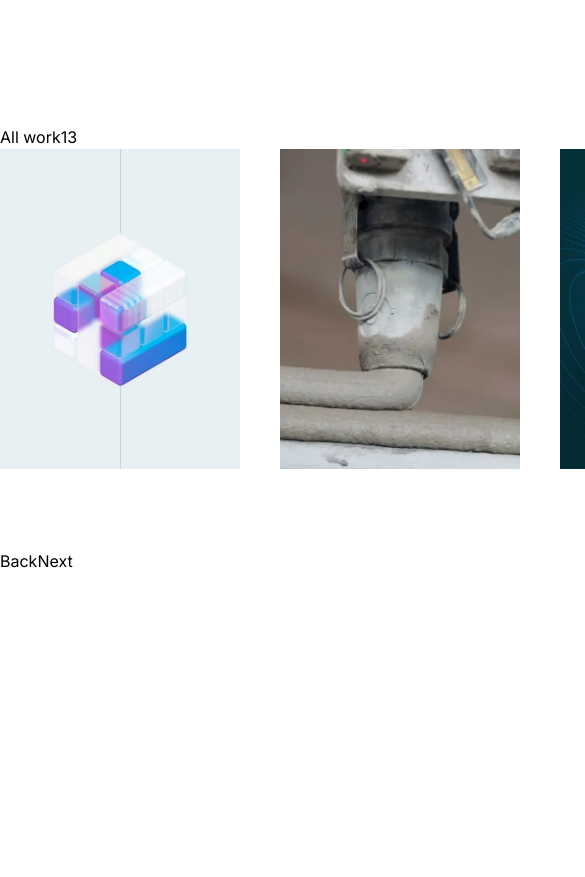
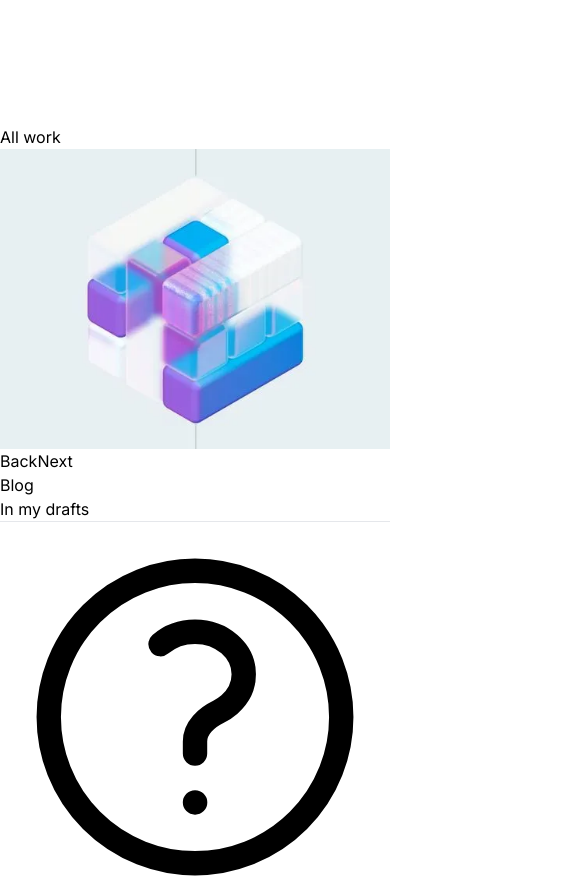
Before and after one commit to Mohammed3ohammed/Jose-Ocando, a Next.js app: page / in a window 390 px wide. Shown: the part 4440-5317 px from the top of the page, 585 px wide, since content can reach past the window. Built offline with nearby package versions, Linux system fonts and the light colour scheme.

Commit message:
Update the media in Blog & Work

```diff
--- a/src/Components/Blog.tsx
+++ b/src/Components/Blog.tsx
@@ -44,14 +44,14 @@ const Blog = () => {
         </div>
       </div>
 
-      <div className="flex flex-col items-center justify-center mt-10 lg:mt-0 lg:items-start lg:justify-center">
+      <div className="flex flex-col items-center justify-center mt-10  lg:mt-0 lg:items-start lg:justify-center">
         <h2 className="text-2xl lg:text-3xl xl:text-4xl text-center lg:text-left">24 things that make a great marketing website</h2>
-        <div className="text-xl lg:text-2xl mb-10  text-center lg:text-left">
-          <p className="mb-10 lg:mb-6 w-4/6 lg:w-full mx-auto lg:mx-0">
-            I started making websites in 2013. I’ve learned a lot. Most of those learnings came from doing the wrong thing. It’s the curse of any creative that as soon as a project is done, you realize all the ways you could have done things better.
+        <div className="text-xl lg:text-2xl mb-10  text-center lg:text-left ">
+          <p className="mb-10 lg:mb-6 w-4/6 lg:w-full mx-auto mt-4 lg:mx-0">
+            I started making websites in 2013. I have learned a lot. Most of those learnings came from doing the wrong thing. It’s the curse of any creative that as soon as a project is done, you realize all the ways you could have done things better.
           </p>
           <p className="w-4/6 lg:w-full mx-auto lg:mx-0">
-            I’ve (mostly) learned to be ok with that, to come to expect it, and to carry those learnings with me into the next project. Let me share some of those learnings with you.
+            I have (mostly) learned to be ok with that, to come to expect it, and to carry those learnings with me into the next project. Let me share some of those learnings with you.
           </p>
         </div>
         <div className="flex justify-center  lg:justify-start ">
--- a/src/Components/Work.tsx
+++ b/src/Components/Work.tsx
@@ -1,3 +1,4 @@
+
     "use client";
 import { Swiper, SwiperSlide } from 'swiper/react';
 import 'swiper/css';
@@ -7,7 +8,6 @@
 import { FreeMode, Pagination } from 'swiper/modules';
 import { useRef } from 'react';
 import Image from 'next/image';
-
 
 import img1 from "../../Image/Solid/solid1.webp";
 import img2 from "../../Image/Solid/solid2.webp";
@@ -22,11 +22,10 @@
 import img13 from "../../Image/Solid/img13.webp";
 import img14 from "../../Image/Solid/img14.webp";
 
+const Work = () => {
+  const image = [img1 , img2, img3, img4, img5, img6, img7, img8, img9, img11, img13, img14];
+  const swiperRef = useRef<any>(null);
 
-    const Work = () => {
-
-      const image = [img1 , img2, img3, img4, img5,  img6, img7, img8, img9, img11, img13, img14];
-    const swiperRef = useRef<any>(null);
   const handleBack = () => {
     if (swiperRef.current.swiper) {
       swiperRef.current.swiper.slidePrev();
@@ -34,49 +33,43 @@
   };
 
   const handleNext = () => {
-    if (swiperRef.current.swiper ) {
+    if (swiperRef.current.swiper) {
       swiperRef.current.swiper.slideNext();
     }
   };
 
-
   return (
-    <div className='main-container grid grid-cols-1 justify-center items-center '  style={{height: "900px"}}>
-    <div className='flex justify-center items-center text-6xl' >
-    <h1>All work13</h1>
+    <div className='main-container grid grid-cols-1 justify-center items-center px-4 py-8 md:px-8 md:py-16 lg:px-16 lg:py-24'>
+      <div className='flex justify-center items-center text-4xl md:text-5xl lg:text-6xl'>
+        <h1>All work</h1>
       </div>
 
       <Swiper
         ref={swiperRef}
-    slidesPerView={3}
+        slidesPerView={1}
         loop={true}
-    spaceBetween={40}
+        spaceBetween={10}
         freeMode={true}
-    allowTouchMove={false}
+        allowTouchMove={true}
         modules={[FreeMode, Pagination]}
-    className="mySwiper mt-10 "
-
-    style={{height: "400px" , width:"800px "}}>
-
-
+        className="mySwiper mt-10"
+        style={{ height: "300px", width: "100%" }}
+      >
         {
-      image.map((img , index) => {
-          return (
+          image.map((img, index) => (
             <SwiperSlide key={index}>
-              <Image src={img}  alt='Error uploading images' />
+              <Image src={img} alt='Error uploading images' layout='fill' objectFit='cover' />
             </SwiperSlide>
-          )
-      })
+          ))
         }
-
       </Swiper>
 
-      <div className="flex justify-center ">
-      <div className="w-3/6">
-      <div className='border-b border-slate-950 border-solid  h-20'></div>
-      <div className='flex justify-between mt-8 text-lg '>
-      <button onClick={handleBack}  className='border-2 border-solid border-slate-950 w-40 h-9 rounded-full'>Back</button>
-      <button onClick={handleNext}  className='border-2 border-solid border-slate-950 w-40 h-9 rounded-full'>Next</button>
+      <div className="flex justify-center mt-8">
+        <div className="w-full md:w-4/5 lg:w-3/5">
+          <div className='border-b border-slate-950 border-solid h-10 md:h-16'></div>
+          <div className='flex justify-between mt-4 text-sm md:text-lg'>
+            <button onClick={handleBack} className='border-2 border-solid border-slate-950 w-32 mr-2 md:w-40 h-8 md:h-10 rounded-full'>Back</button>
+            <button onClick={handleNext} className='border-2 border-solid border-slate-950 w-32  ml-2 md:w-40 h-8 md:h-10 rounded-full'>Next</button>
           </div>
         </div>
       </div>
```
Lines whose indentation alone changed are shown as unchanged.
